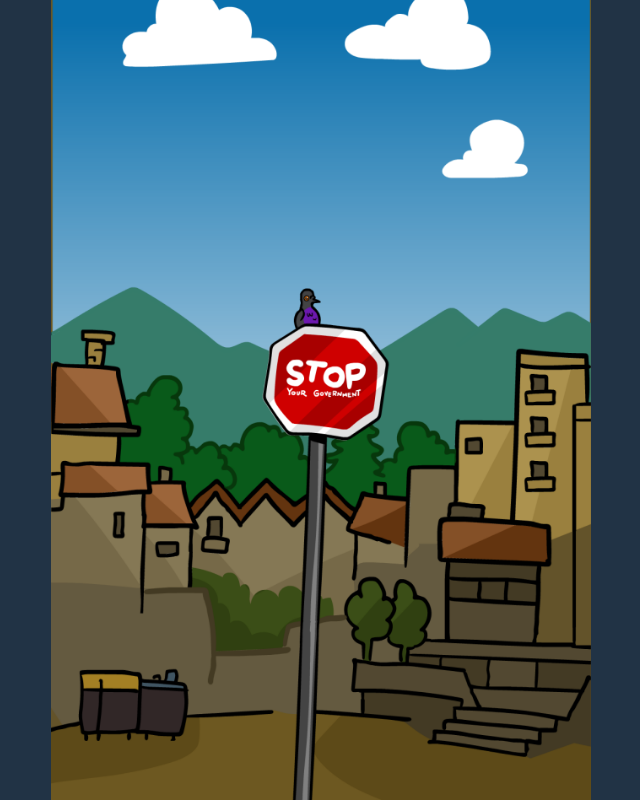
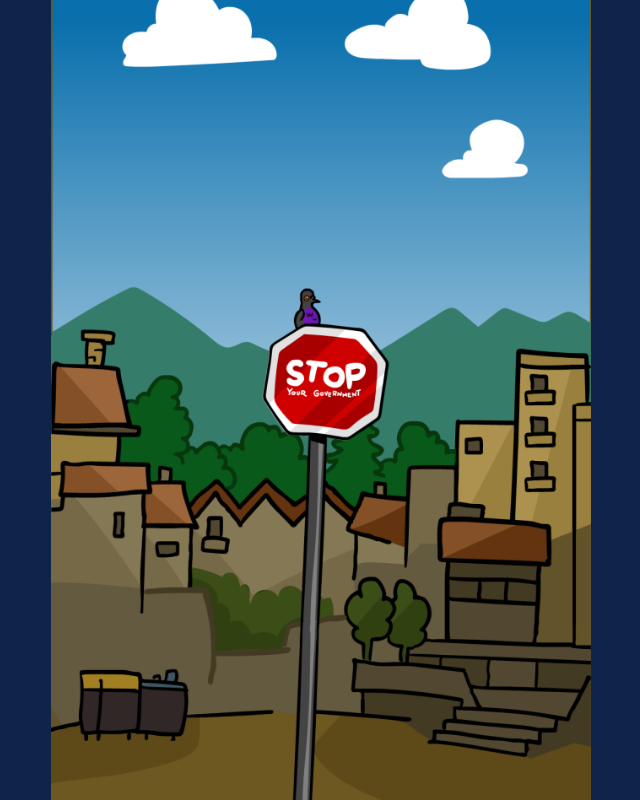
Before and after one commit to danesjenovdan/stop-your-government, a React (Vite) app: page / in a window 1280 px wide. Shown: the whole page, without its empty margins (319-959 px from the left). Built offline with nearby package versions, Linux system fonts and the light colour scheme.

Commit message:
change bg color

```diff
--- a/src/assets/css/style.scss
+++ b/src/assets/css/style.scss
@@ -6,7 +6,7 @@ body {
 }
 
 #root {
-  background-color: #213345;
+  background-color: #0E2448;
 }
 
 .app {
```
